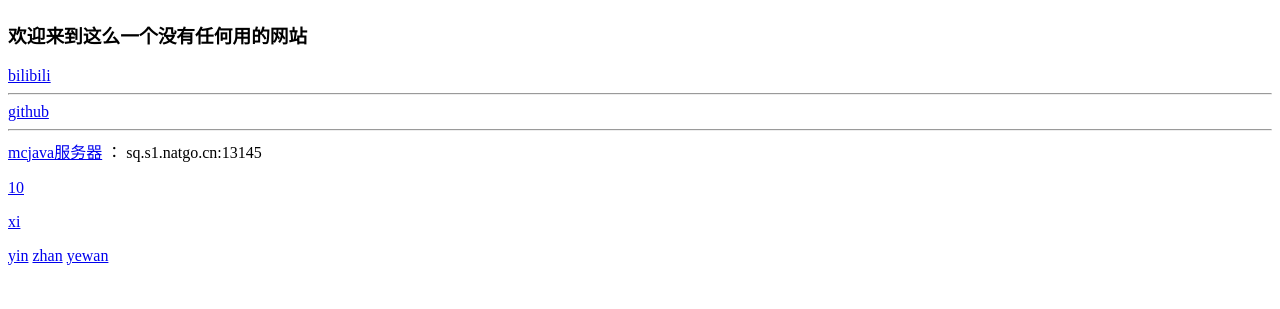
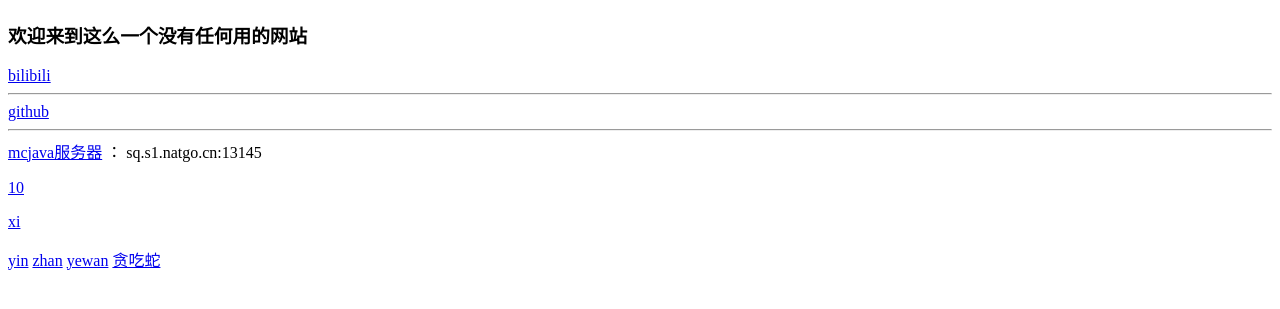
Before and after one commit to mhanwen/mhanwen.github.io, a plain HTML site: page files/index.html in a window 1280 px wide. Shown: the part 59-368 px from the top of the page. Drawn offline with Linux system fonts and the light colour scheme.

Commit message:
Update index.html

```diff
--- a/files/index.html
+++ b/files/index.html
@@ -17,5 +17,6 @@
     <a href="《新概念英语》第1册 pdf课文.pdf">yin</a>
     <a href="zhan.html">zhan</a>
     <a href="yewanquan.html">yewan</a>
+    <a href="tanchishe.html">贪吃蛇</a></p>
 </body>
 </html>
```
